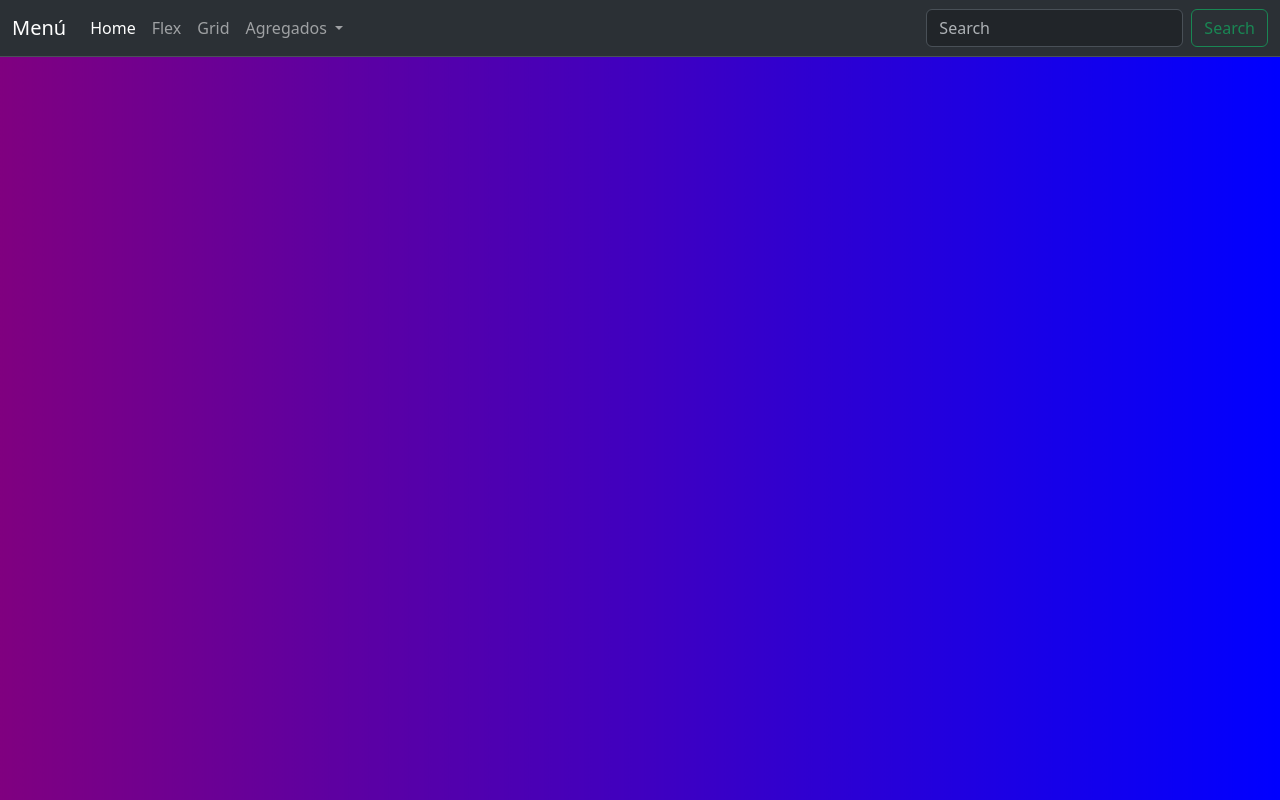
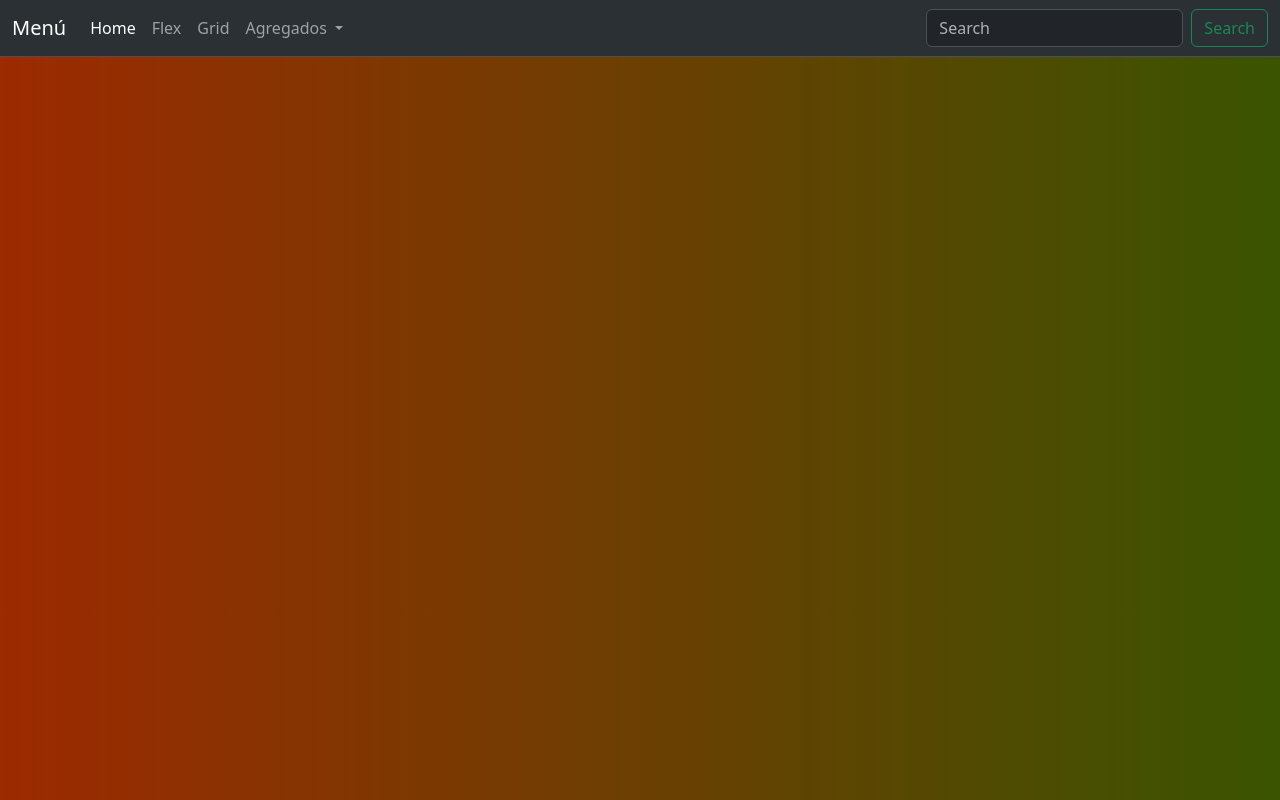
Before and after one commit to CarlosLaboratorio/tuelectronica, a plain HTML site: page index.html in a window 1280 px wide. Drawn offline with nearby package versions, Linux system fonts and the light colour scheme.

Commit message:
cambio de color

```diff
--- a/css/style.css
+++ b/css/style.css
@@ -1,5 +1,5 @@
 body {
-    background: linear-gradient(90deg, red, blue);
+    background: linear-gradient(90deg, red, rgb(58, 84, 2));
     background-size: 200% 200%;
     animation: gradientAnimation 5s infinite alternate;
     /* perspectiva para las transformaciones 3D del cubo */
```
